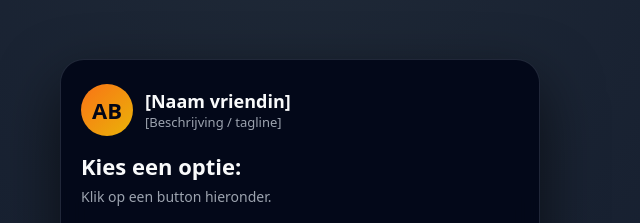
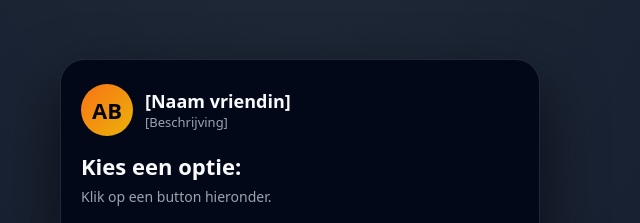
Before and after one commit to Milann22/funnel-rox, a plain HTML site: page index.html in a window 1280 px wide. Shown: the part 101-324 px from the top of the page, 340-980 px from the left. Drawn offline with Linux system fonts and the light colour scheme.

Commit message:
Update index.html

```diff
--- a/index.html
+++ b/index.html
@@ -139,7 +139,7 @@
       </div>
       <div>
         <div class="name">[Naam vriendin]</div>
-        <div class="tagline">[Beschrijving / tagline]</div>
+        <div class="tagline">[Beschrijving]</div>
       </div>
     </section>
 
```
